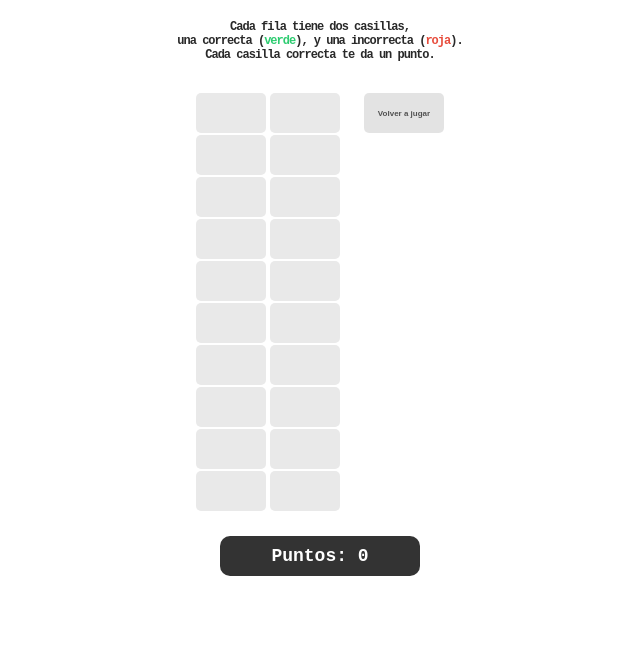
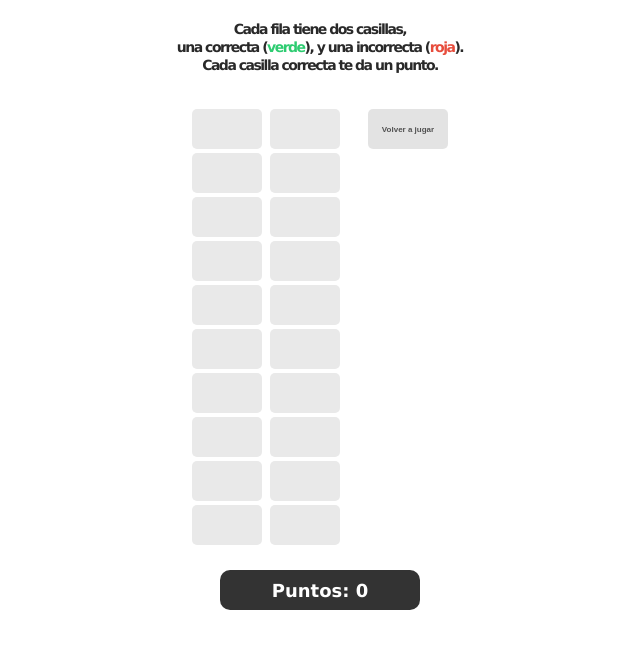
Before and after one commit to jorgecordoba1/webgame, a website: page index.html in a window 1280 px wide. Shown: the whole page, without its empty margins (320-960 px from the left). Drawn offline with nearby package versions, Linux system fonts and the light colour scheme.

Commit message:
font family changed, more space between tiles

```diff
--- a/styles.css
+++ b/styles.css
@@ -5,7 +5,7 @@
 }
 
 body {
-    font-family: 'Courier New', Courier, monospace;
+    font-family:'Lucida Sans', 'Lucida Sans Regular', 'Lucida Grande', 'Lucida Sans Unicode', Geneva, Verdana, sans-serif;
 }
 
 #mobileContainer {
@@ -19,12 +19,12 @@ body {
     display: flex;
     flex-direction: column;
     margin: 20px auto 20px;
-    width: 300px;
-    font-size: 12px;
-    font-weight: 800;
-    line-height: 14px;
+    width: 360px;
+    font-size: 14px;
+    font-weight: 700;
+    line-height: 18px;
     text-align: center;
-    letter-spacing: -1px;
+    letter-spacing: -1.5px;
     color: rgb(41, 41, 41);
     margin-bottom: 12px;
 }
@@ -53,8 +53,8 @@ body {
 #leftSide, #rightSide {
     display: flex;
     flex-direction: column-reverse;
-    gap: 2px;
-    margin-right: 4px;
+    gap: 4px;
+    margin-right: 8px;
 }
 
 .correct {
```
